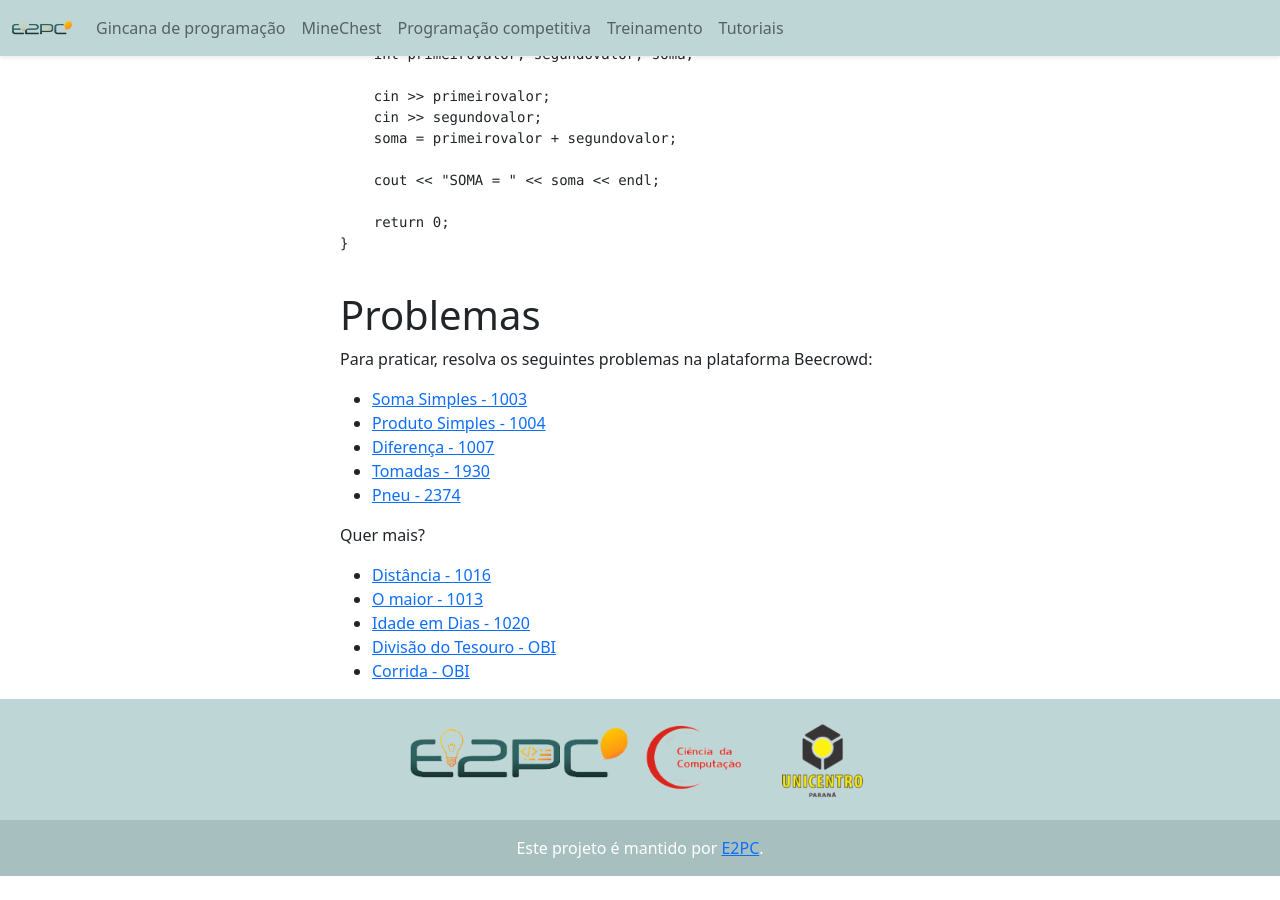
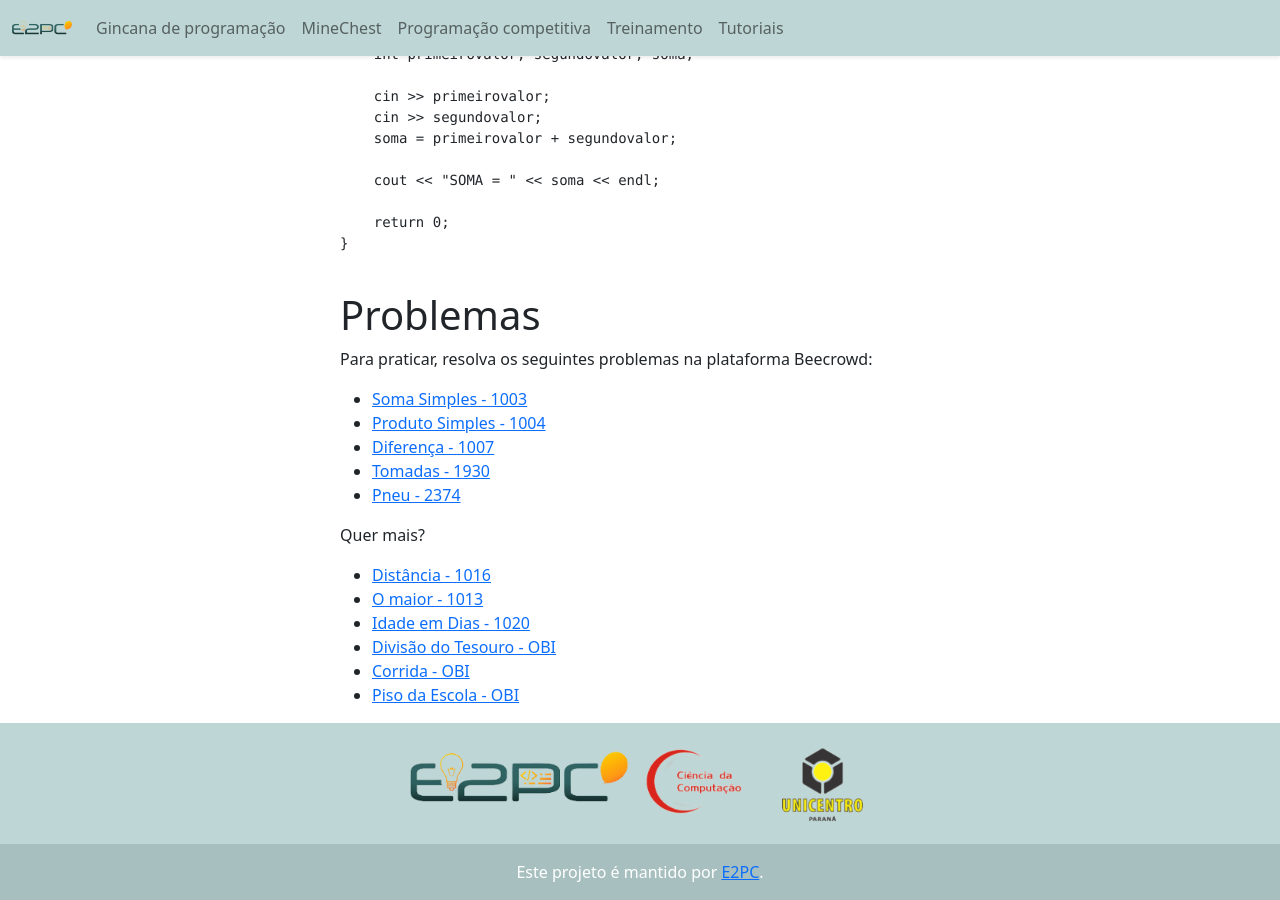
Before and after one commit to E2PC/ProjectPage, a Jekyll site: the page built from treinamento/entrada_saida.md, in a window 1280 px wide and 900 px high, scrolled down 1855 px. Built offline with Jekyll 4.4.1, drawn with Linux system fonts in a browser that asks for light colours; nearby versions of some CDN libraries; before the commit the page ends 2731 px from its top, so only the background shows below that.

Commit message:
adicionado problema piso da escola - obi

```diff
--- a/treinamento/entrada_saida.md
+++ b/treinamento/entrada_saida.md
@@ -125,3 +125,4 @@ Quer mais?
 - [Idade em Dias - 1020](https://www.beecrowd.com.br/judge/pt/problems/view/1020)
 - [Divisão do Tesouro - OBI](https://olimpiada.ic.unicamp.br/pratique/pj/2020/f1/tesouro/)
 - [Corrida - OBI](https://olimpiada.ic.unicamp.br/pratique/p1/2012/f1/corrida/)
+- [Piso da Escola - OBI](https://olimpiada.ic.unicamp.br/pratique/ps/2018/f1/piso/)
```
